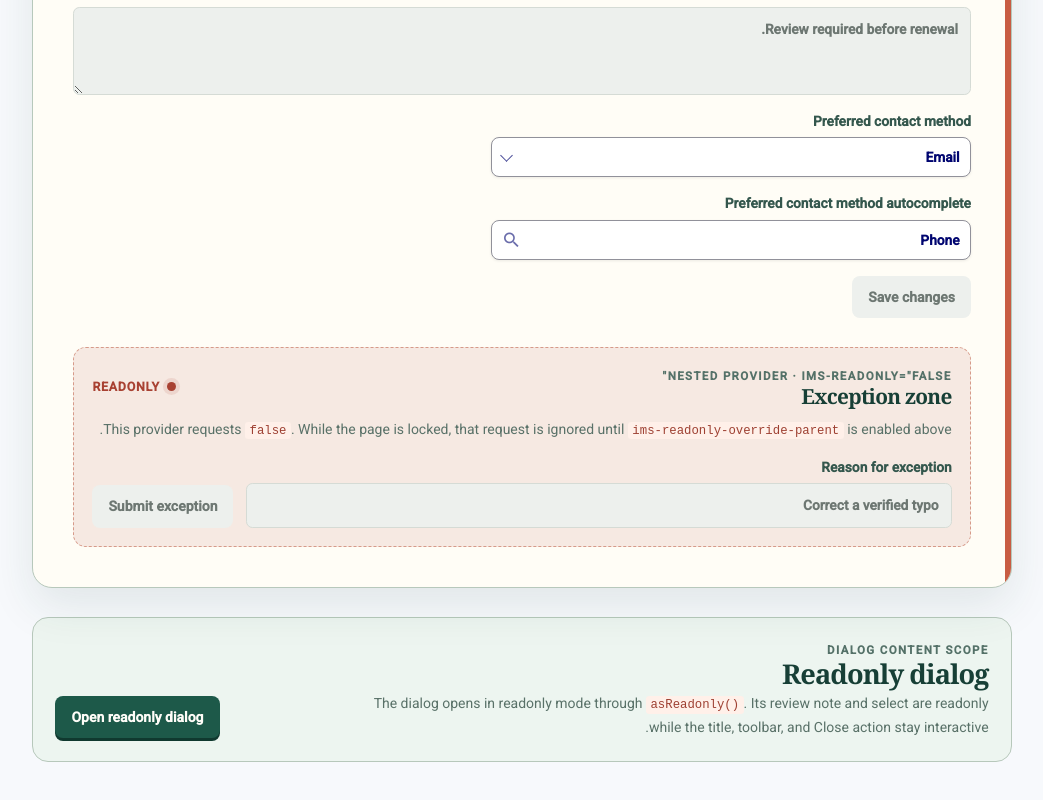
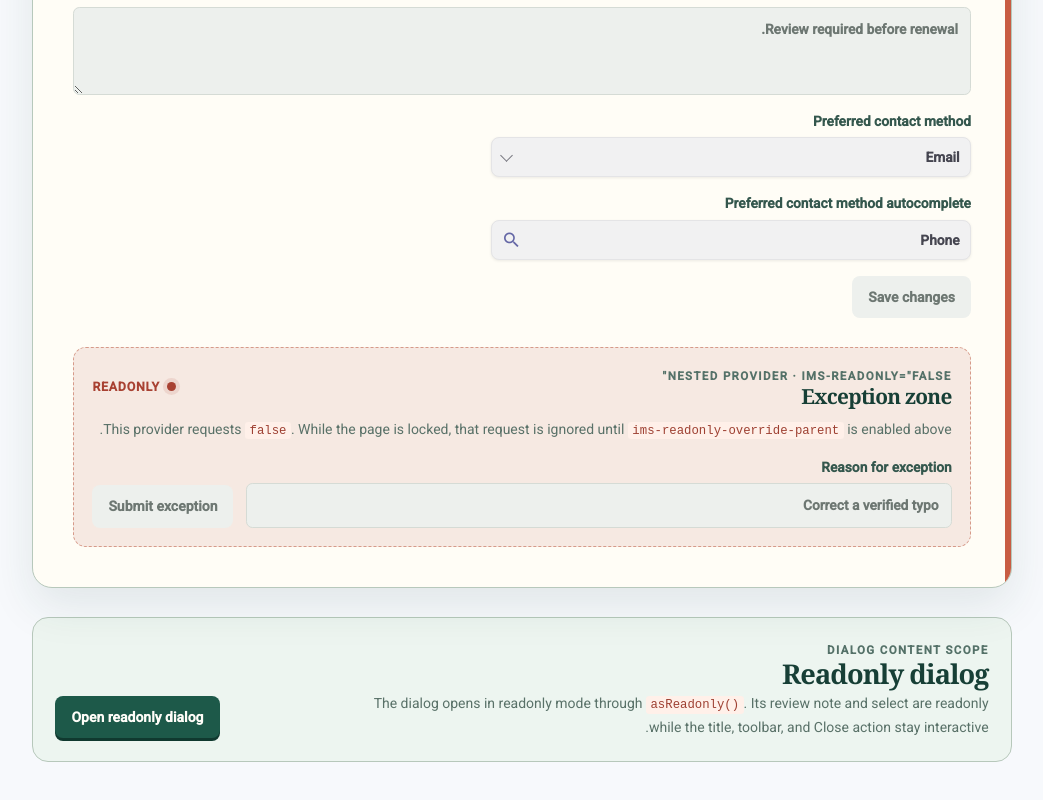
Before and after one commit to Far-Art/features-testing, an Angular app: page /readonly in a window 1280 px wide. Shown: the part 927-1727 px from the top of the page, without its empty margins (118-1161 px from the left). Built offline with nearby package versions, Linux system fonts and the light colour scheme.

Commit message:
1.fix checbox 2.update readonly color tokens

```diff
--- a/src/app/components/ims-checkbox/ims-checkbox.html
+++ b/src/app/components/ims-checkbox/ims-checkbox.html
@@ -2,7 +2,8 @@
     class="ims-cb"
     [class.ims-cb--checked]="isChecked() && !intermediate()"
     [class.ims-cb--intermediate]="intermediate()"
-    [class.ims-cb--disabled]="interactionDisabled()"
+    [class.ims-cb--disabled]="disabled()"
+    [class.ims-cb--readonly]="readonlyMode()"
     [class.ims-cb--ripple]="rippleActive()"
 >
     <input
--- a/src/app/components/ims-checkbox/ims-checkbox.scss
+++ b/src/app/components/ims-checkbox/ims-checkbox.scss
@@ -26,6 +26,16 @@
 // ─── Disabled ─────────────────────────────────────────────────────────────────
 .ims-cb--disabled {
     opacity: 0.5;
+    cursor: not-allowed;
+}
+
+.ims-cb--readonly {
+    --ims-cb-border: var(--ims-color-border-subtle);
+    --ims-cb-fill: var(--ims-color-surface-input-readonly);
+    --ims-cb-fill-hover: var(--ims-color-surface-input-readonly);
+    --ims-cb-label: var(--ims-color-on-surface-readonly);
+    --ims-cb-mark: var(--ims-color-on-surface-readonly);
+
     cursor: not-allowed;
 }
 
@@ -114,12 +124,12 @@
 }
 
 // ─── Hover / active ───────────────────────────────────────────────────────────
-.ims-cb__native:hover + .ims-cb__track {
+.ims-cb:not(.ims-cb--disabled):not(.ims-cb--readonly) .ims-cb__native:hover + .ims-cb__track {
     border-color: var(--ims-cb-fill);
     transform: scale(1.06);
 }
 
-.ims-cb__native:active + .ims-cb__track {
+.ims-cb:not(.ims-cb--disabled):not(.ims-cb--readonly) .ims-cb__native:active + .ims-cb__track {
     transform: scale(0.94);
 }
 
@@ -136,7 +146,7 @@
     color: var(--ims-cb-mark);
 }
 
-.ims-cb--checked .ims-cb__native:hover + .ims-cb__track {
+.ims-cb--checked:not(.ims-cb--disabled):not(.ims-cb--readonly) .ims-cb__native:hover + .ims-cb__track {
     background: var(--ims-cb-fill-hover);
     border-color: var(--ims-cb-fill-hover);
 }
@@ -153,7 +163,7 @@
     color: var(--ims-cb-mark);
 }
 
-.ims-cb--intermediate .ims-cb__native:hover + .ims-cb__track {
+.ims-cb--intermediate:not(.ims-cb--disabled):not(.ims-cb--readonly) .ims-cb__native:hover + .ims-cb__track {
     background: var(--ims-cb-fill-hover);
     border-color: var(--ims-cb-fill-hover);
 }
--- a/src/styles/ims-input.scss
+++ b/src/styles/ims-input.scss
@@ -34,7 +34,7 @@
 }
 
 .ims-readonly {
-    --ims-input-disabled-border: var(--ims-color-border);
+    --ims-input-disabled-border: var(--ims-color-border-subtle);
     --ims-input-disabled-background: var(--ims-color-surface-input-readonly);
     --ims-input-disabled-color: var(--ims-color-on-surface-readonly);
 }
--- a/src/styles/tokens/semantic-color-tokens.scss
+++ b/src/styles/tokens/semantic-color-tokens.scss
@@ -10,7 +10,7 @@
     // Background for disabled editable controls.
     --ims-color-surface-input-disabled: var(--ims-color-neutral-100);
     // Enabled-like background for disabled controls whose value must remain easy to read.
-    --ims-color-surface-input-readonly: var(--ims-color-surface-input);
+    --ims-color-surface-input-readonly: var(--ims-color-neutral-50);
 
     // Compatibility aliases for existing components.
     --ims-color-surface: var(--ims-color-surface-panel);
@@ -26,8 +26,8 @@
     --ims-color-on-surface-muted: var(--ims-color-neutral-700);
     // Text on a disabled control. Lower-contrast than muted — do not reuse muted for disabled state.
     --ims-color-on-surface-disabled: var(--ims-color-neutral-400);
-    // Enabled-like text for disabled controls whose value must remain easy to read.
-    --ims-color-on-surface-readonly: var(--ims-color-on-surface);
+    // Readable text for readonly controls. Higher contrast than disabled, lower emphasis than editable.
+    --ims-color-on-surface-readonly: var(--ims-color-on-surface-muted);
 
     // Default control border (inputs, buttons, cards).
     --ims-color-border: var(--ims-color-neutral-400);
```
